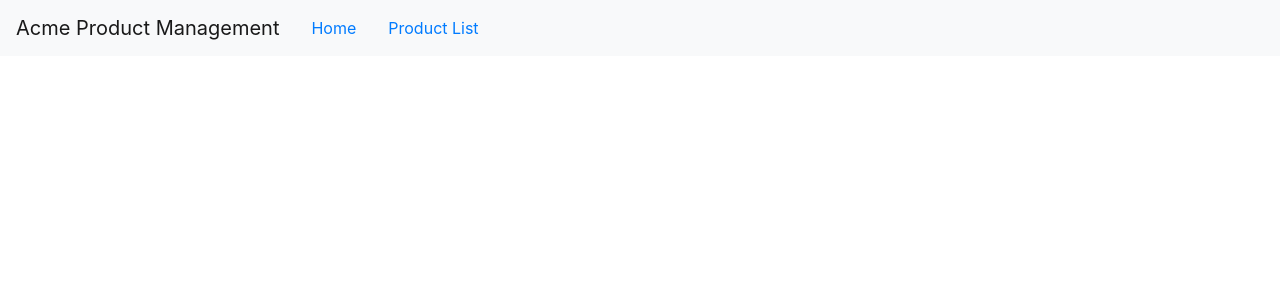
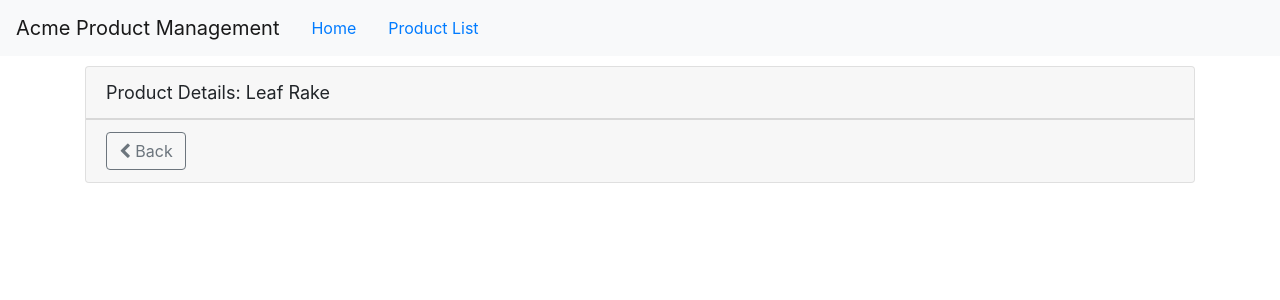
Before and after one commit to krystiansulinski/Angular-GettingStarted, an Angular app in the folder APM-Start/: page /products/1 in a window 1280 px wide. Shown: the top 300 px of the page. Built offline with nearby package versions, Linux system fonts and the light colour scheme.

Commit message:
Add Chapter 12

```diff
--- a/APM-Start/src/app/app.module.ts
+++ b/APM-Start/src/app/app.module.ts
@@ -10,6 +10,7 @@ import { StarComponent } from './shared/star.component';
 import { ProductDetailComponent } from './products/product-detail.component';
 import { WelcomeComponent } from './home/welcome.component';
 import { RouterModule } from '@angular/router';
+import { ProductDetailGuard } from './products/product-detail.guard';
 
 
 @NgModule({
@@ -27,7 +28,7 @@ import { RouterModule } from '@angular/router';
     HttpClientModule,
     RouterModule.forRoot([
       { path: 'products', component: ProductListComponent },
-      { path: 'products/:id', component: ProductDetailComponent },
+      { path: 'products/:id', canActivate: [ProductDetailGuard], component: ProductDetailComponent },
       { path: 'welcome', component: WelcomeComponent },
       { path: '', redirectTo: 'welcome', pathMatch: 'full' },
       { path: '**', redirectTo: 'welcome', pathMatch: 'full' },
--- a/APM-Start/src/app/products/product-detail.component.html
+++ b/APM-Start/src/app/products/product-detail.component.html
@@ -3,4 +3,12 @@
     <div class='card-header'>
         {{ pageTitle + ': ' + product.productName }}
     </div>
+
+    <div class='card-footer'>
+        <button class='btn btn-outline-secondary'
+                (click)='onBack()'
+                style='width: 80px'>
+            <i class='fa fa-chevron-left'></i> Back
+        </button>
+    </div>
 </div>
--- a/APM-Start/src/app/products/product-detail.component.ts
+++ b/APM-Start/src/app/products/product-detail.component.ts
@@ -1,5 +1,6 @@
 import { Component, OnInit } from '@angular/core';
 import { IProduct } from './product';
+import { ActivatedRoute, Router } from '@angular/router';
 
 @Component({
   templateUrl: './product-detail.component.html',
@@ -9,9 +10,25 @@ export class ProductDetailComponent implements OnInit {
   pageTitle: string = 'Product Details';
   product: IProduct;
 
-  constructor() { }
+  constructor(private route: ActivatedRoute,
+    private router: Router) { }
 
   ngOnInit() {
+    let id = +this.route.snapshot.paramMap.get('id');
+
+    this.product = {
+      "productId": id,
+      "productName": "Leaf Rake",
+      "productCode": "GDN-0011",
+      "releaseDate": "March 19, 2019",
+      "description": "Leaf rake with 48-inch wooden handle.",
+      "price": 19.95,
+      "starRating": 3.2,
+      "imageUrl": "assets/images/leaf_rake.png"
+    }
   }
 
+  onBack(): void {
+    this.router.navigate(['/products']);
+  }
 }
--- /dev/null
+++ b/APM-Start/src/app/products/product-detail.guard.ts
@@ -0,0 +1,22 @@
+import { Injectable } from '@angular/core';
+import { CanActivate, ActivatedRouteSnapshot, RouterStateSnapshot, UrlTree, Router } from '@angular/router';
+import { Observable } from 'rxjs';
+
+@Injectable({
+  providedIn: 'root'
+})
+export class ProductDetailGuard implements CanActivate {
+  constructor(private router: Router) { }
+
+  canActivate(
+    next: ActivatedRouteSnapshot): boolean {
+    let id = +next.url[1].path;
+    if (isNaN(id) || id < 1) {
+      alert('Invalid product Id');
+      this.router.navigate(['/products']);
+      return false;
+    }
+    return true;
+  }
+
+}
--- a/APM-Start/src/app/products/product-list.component.html
+++ b/APM-Start/src/app/products/product-list.component.html
@@ -42,7 +42,11 @@
                    [style.width.px]='imageWidth'
                    [style.margin.px]='imageMargin' />
             </td>
-            <td>{{ product.productName }}</td>
+            <td>
+              <a [routerLink]="['/products', product.productId]">
+                {{ product.productName }}
+              </a>
+            </td>
             <td>{{ product.productCode | lowercase | convertToSpaces: '-'}}</td>
             <td>{{ product.releaseDate }}</td>
             <td>{{ product.price | currency:'USD':'symbol':'1.2-2' }}</td>
--- a/APM-Start/src/app/products/product-list.component.ts
+++ b/APM-Start/src/app/products/product-list.component.ts
@@ -1,7 +1,6 @@
 import { Component, OnInit } from '@angular/core';
 import { IProduct } from './product'
 import { ProductService } from './product.service';
-
 @Component({
     selector: 'pm-products',
     templateUrl: './product-list.component.html',
```
Also changed, not shown: 1 other file (tests, documents, lock files or other folders).
